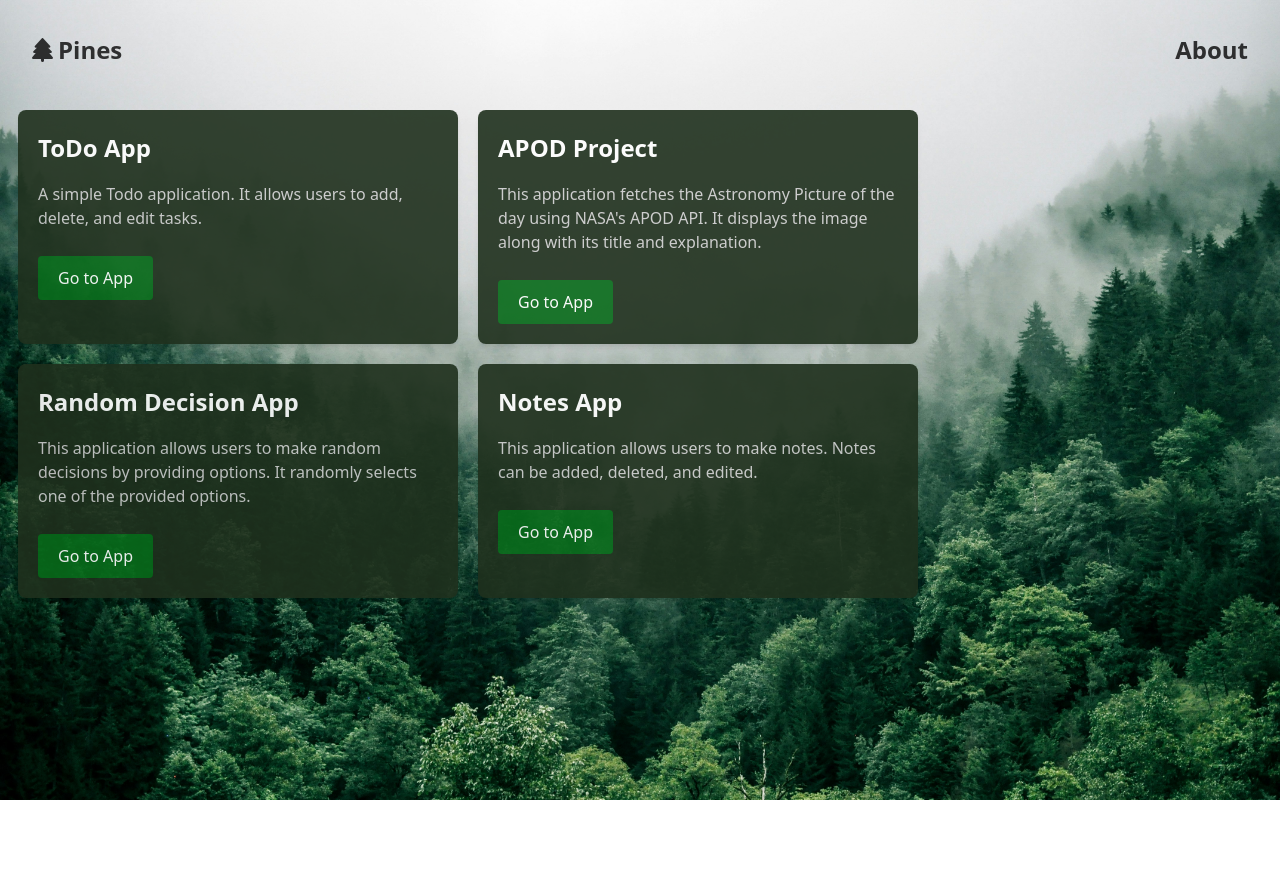
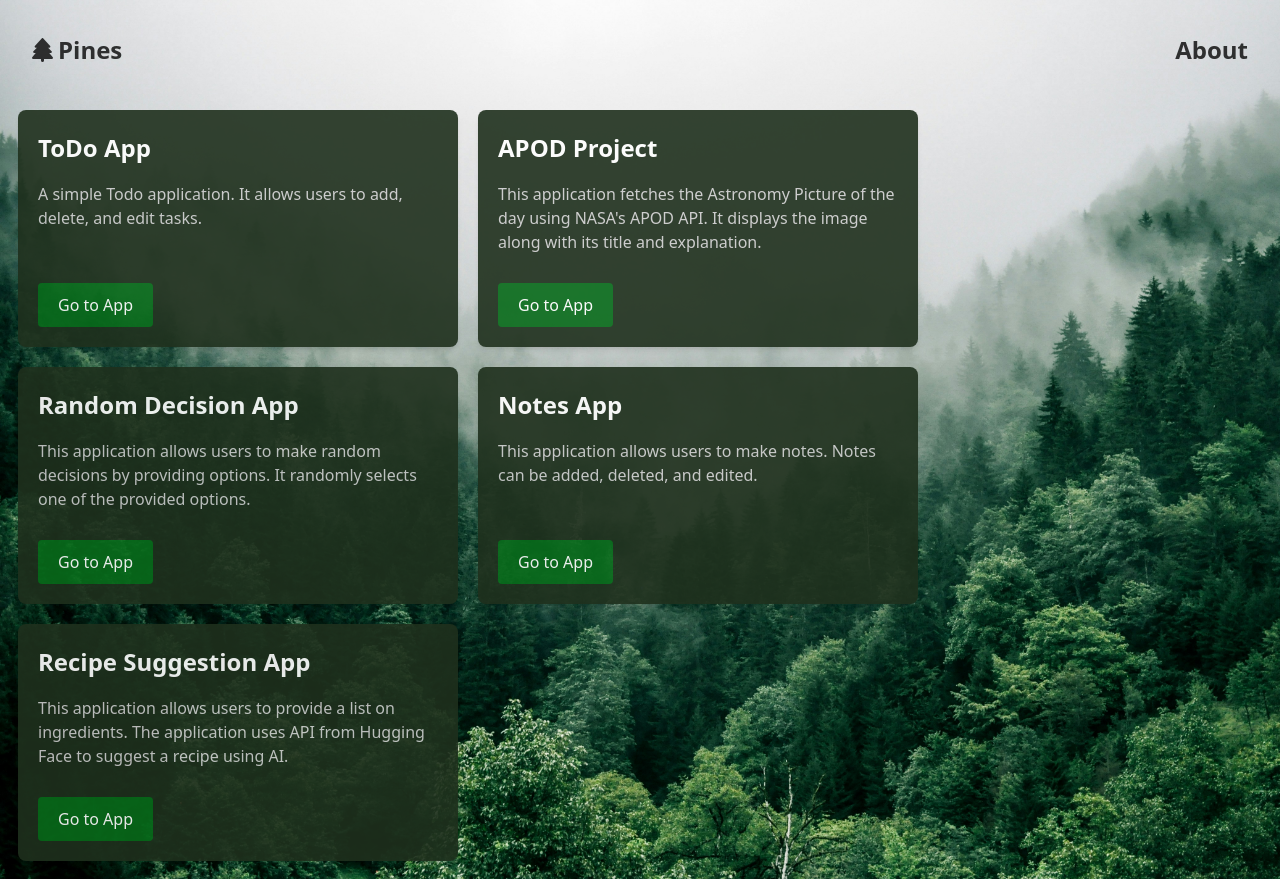
Before and after one commit to omi5889/reactjs-webapp-base, a React (Vite) app: page / in a window 1280 px wide. Before the commit the page ends 800 px from the top, so only its background shows below. Built offline with nearby package versions, Linux system fonts and the light colour scheme.

Commit message:
adding recipe app

```diff
--- a/src/assets/AppDetails.js
+++ b/src/assets/AppDetails.js
@@ -1,4 +1,5 @@
-const apps = [
+// const apps = [
+export default [
   {
     id: 1,
     name: "ToDo App",
@@ -27,6 +28,13 @@ const apps = [
       "This application allows users to make notes. Notes can be added, deleted, and edited.",
     url: "https://mern-thinkboard-3lrp.onrender.com/",
   },
+  {
+    id: 5,
+    name: "Recipe Suggestion App",
+    description:
+      "This application allows users to provide a list on ingredients. The application uses API from Hugging Face to suggest a recipe using AI.",
+    url: "https://pines-rjs-recipe.netlify.app/",
+  },
 ];
 
-export default apps;
+// export default apps;
--- a/src/index.css
+++ b/src/index.css
@@ -24,7 +24,6 @@
 
 .appCard {
   display: flex;
-
   width: 100%;
   max-width: 400px;
   padding: 20px;
@@ -44,6 +43,7 @@
 .cardDescription {
   font-size: 1rem;
   color: #ccc;
+  height: 75px;
 }
 .cardButton {
   display: inline-block;
--- a/src/pages/AppList.jsx
+++ b/src/pages/AppList.jsx
@@ -5,13 +5,13 @@ import apps from "../assets/AppDetails";
 export default function AppList() {
   const appMetaData = apps;
 
+  const newData = apps.map((app) => {
+    return <AppCard key={app.id} appMetaData={app} />;
+  });
+
   return (
     <>
-      <div className="appList">
-        {appMetaData.map((app) => (
-          <AppCard key={app.id} appMetaData={app} />
-        ))}
-      </div>
+      <div className="appList">{newData}</div>
     </>
   );
 }
```
